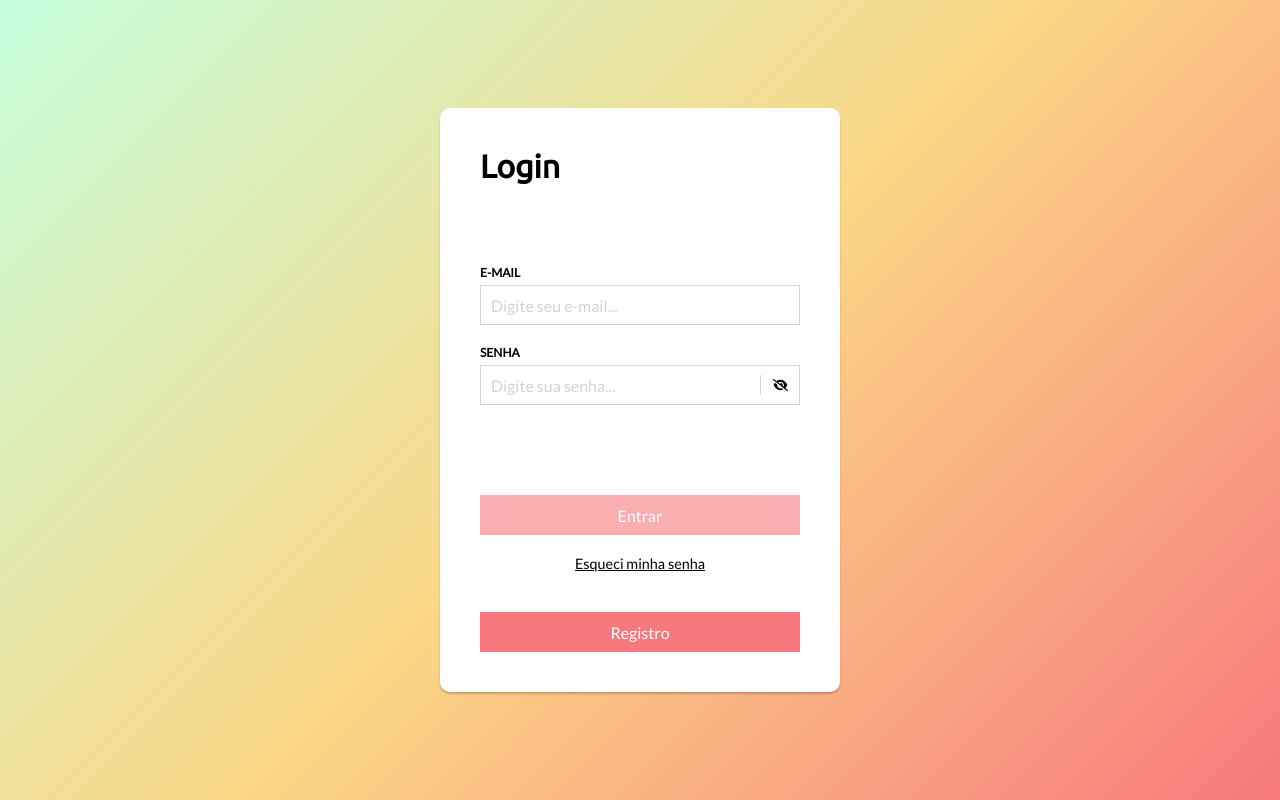
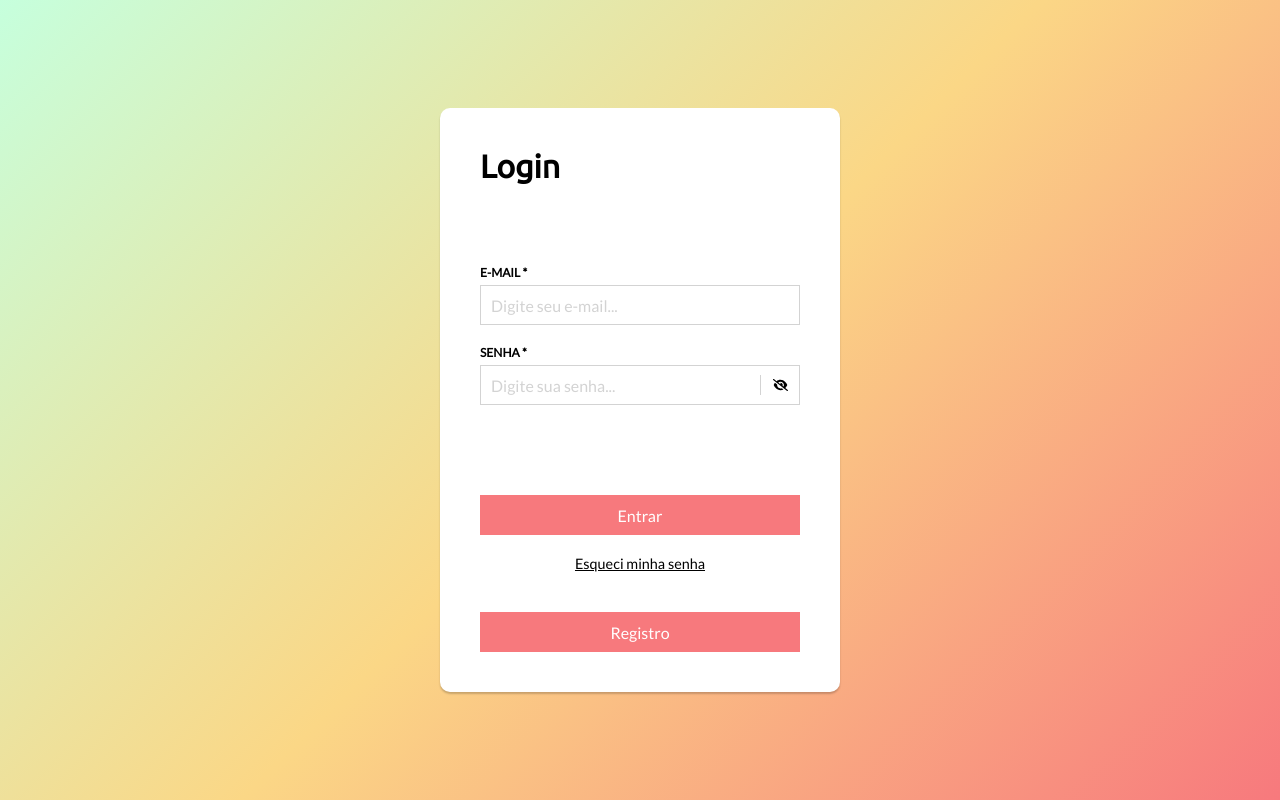
Before and after one commit to fabrica-bayarea/chatbot-front, a React (Vite) app in the folder front/: page /login in a window 1280 px wide. Built offline with nearby package versions, Linux system fonts and the light colour scheme.

Commit message:
front: cria 'useValidation' (custom Hook) e melhora os inputs

```diff
--- a/front/src/api/fakeApi.js
+++ b/front/src/api/fakeApi.js
@@ -27,7 +27,6 @@ const fakeApi = {
       }
 
       delete user.password;
-
       return { status: 200, data: { ...user } };
     });
   },
--- a/front/src/components/InputGroup.jsx
+++ b/front/src/components/InputGroup.jsx
@@ -1,51 +1,26 @@
 import React from 'react';
+import PropTypes from 'prop-types';
 import styled from 'styled-components';
-import PropTypes from 'prop-types';
 
+import { Input } from './styled';
 import PasswordInput from './PasswordInput';
-import { Input } from './styled';
 
 const Label = styled.label`
   display: flex;
   flex-direction: column;
   font-size: 0.75rem;
   font-weight: bold;
+  gap: 5px;
   text-transform: uppercase;
-  gap: 5px;
 `;
 
-function InputGroup({
-  defaultValue,
-  label,
-  name,
-  onChange,
-  placeholder,
-  type = 'text',
-  value,
-}) {
+function InputGroup({ label, name, type = 'text', ...attributes }) {
   // Render functions
   const renderInput = () => {
     if (type === 'password') {
-      return (
-        <PasswordInput
-          name={name}
-          onChange={onChange}
-          placeholder={placeholder}
-          value={value}
-        />
-      );
+      return <PasswordInput name={name} {...attributes} />;
     } else {
-      return (
-        <Input
-          type={type}
-          defaultValue={defaultValue}
-          id={`${name}-input`}
-          name={name}
-          onChange={onChange}
-          placeholder={placeholder}
-          value={value}
-        />
-      );
+      return <Input type={type} id={`${name}-input`} name={name} {...attributes} />;
     }
   };
 
@@ -59,13 +34,10 @@ function InputGroup({
 }
 
 InputGroup.propTypes = {
-  defaultValue: PropTypes.string,
   label: PropTypes.string.isRequired,
   name: PropTypes.string.isRequired,
-  onChange: PropTypes.func,
-  placeholder: PropTypes.string,
   type: PropTypes.string,
-  value: PropTypes.string,
+  attributes: PropTypes.object,
 };
 
 export default InputGroup;
--- a/front/src/components/PasswordInput.jsx
+++ b/front/src/components/PasswordInput.jsx
@@ -1,8 +1,8 @@
 import React, { useState } from 'react';
+import { faEye, faEyeSlash } from '@fortawesome/free-solid-svg-icons';
+import { FontAwesomeIcon } from '@fortawesome/react-fontawesome';
+import PropTypes from 'prop-types';
 import styled from 'styled-components';
-import { FontAwesomeIcon } from '@fortawesome/react-fontawesome';
-import { faEye, faEyeSlash } from '@fortawesome/free-solid-svg-icons';
-import PropTypes from 'prop-types';
 
 import { Button, Input } from './styled';
 
@@ -24,7 +24,7 @@ const Container = styled.div`
   }
 `;
 
-function PasswordInput({ name, onChange, placeholder, value }) {
+function PasswordInput({ name, ...attributes }) {
   const [showPassword, setShowPassword] = useState(false);
 
   return (
@@ -33,9 +33,7 @@ function PasswordInput({ name, onChange, placeholder, value }) {
         type={showPassword ? 'text' : 'password'}
         id={`${name}-input`}
         name={name}
-        onChange={onChange}
-        placeholder={placeholder}
-        value={value}
+        {...attributes}
       />
       <Button type='button' onClick={() => setShowPassword(!showPassword)}>
         <FontAwesomeIcon icon={showPassword ? faEye : faEyeSlash} />
@@ -46,9 +44,7 @@ function PasswordInput({ name, onChange, placeholder, value }) {
 
 PasswordInput.propTypes = {
   name: PropTypes.string.isRequired,
-  onChange: PropTypes.func,
-  placeholder: PropTypes.string,
-  value: PropTypes.string,
+  attributes: PropTypes.object,
 };
 
 export default PasswordInput;
--- /dev/null
+++ b/front/src/hooks/index.js
@@ -0,0 +1,3 @@
+import useValidation from './useValidation';
+
+export { useValidation };
--- /dev/null
+++ b/front/src/hooks/useValidation.js
@@ -0,0 +1,76 @@
+import { useEffect, useState } from 'react';
+
+import { reduceInputs } from '../utils';
+
+const validations = {
+  email({ email }) {
+    const REGEX = /\S+@\S+\.\S+/;
+
+    if (!REGEX.test(email)) {
+      return 'Formato de e-mail inválido.';
+    }
+
+    return true;
+  },
+
+  name({ name }) {
+    if (name.length < 3) {
+      return 'Nome deve conter no mínimo 3 caracteres.';
+    }
+
+    return true;
+  },
+
+  password({ password }) {
+    if (password.length < 6) {
+      return 'Senha deve conter no mínimo 6 caracteres.';
+    }
+
+    return true;
+  },
+
+  confirmation({ password, confirmation }) {
+    if (password !== confirmation) {
+      return 'Confirmação inválida.';
+    }
+
+    return true;
+  },
+};
+
+function runValidations(inputValues) {
+  for (let key in inputValues) {
+    // If the input is not empty, do the validation.
+    // If not valid, it returns false and an error message.
+    if (inputValues[key][0]) {
+      const validation = validations[key](inputValues);
+
+      if (validation !== true) {
+        return [false, validation];
+      }
+    }
+  }
+
+  // All non-empty entries are valid.
+  // If any required input is empty, it will return false.
+  const verification = ([value, isRequired]) => isRequired === 'required' && !value;
+
+  if (Object.values(inputValues).some(verification)) {
+    return [false, ''];
+  }
+
+  return [true, ''];
+}
+
+function useValidation(inputs) {
+  const [validation, setValidation] = useState([false, '']);
+
+  useEffect(() => {
+    const inputValues = reduceInputs(inputs);
+    setValidation(runValidations(inputValues));
+  }, [inputs]);
+
+  return validation;
+}
+
+export default useValidation;
--- a/front/src/pages/Home.jsx
+++ b/front/src/pages/Home.jsx
@@ -1,8 +1,8 @@
 import React, { useContext, useEffect } from 'react';
 import { useNavigate } from 'react-router-dom';
 
+import { Chat } from '../components';
 import MainContext from '../context/MainContext';
-import { Chat } from '../components';
 
 function Home() {
   const { user } = useContext(MainContext);
--- a/front/src/pages/Login.jsx
+++ b/front/src/pages/Login.jsx
@@ -1,13 +1,15 @@
 import React, { useContext, useEffect, useState } from 'react';
+import { faTriangleExclamation } from '@fortawesome/free-solid-svg-icons';
+import { FontAwesomeIcon } from '@fortawesome/react-fontawesome';
 import { useNavigate } from 'react-router-dom';
+import BeatLoader from 'react-spinners/BeatLoader';
 import styled from 'styled-components';
-import { FontAwesomeIcon } from '@fortawesome/react-fontawesome';
-import { faTriangleExclamation } from '@fortawesome/free-solid-svg-icons';
-import BeatLoader from 'react-spinners/BeatLoader';
 
-import MainContext from '../context/MainContext';
 import { InputGroup } from '../components';
 import { MainButton } from '../components/styled';
+import { MainContext } from '../context';
+import { useValidation } from '../hooks';
+import { reduceInputs } from '../utils';
 
 const LoginForm = styled.form`
   display: flex;
@@ -37,22 +39,30 @@ const LoginForm = styled.form`
   }
 `;
 
+const initialInputs = {
+  email: ['', 'required'],
+  password: ['', 'required'],
+};
+
 function Login() {
   const { isLoading, login } = useContext(MainContext);
-  const [inputValues, setInputValues] = useState({ email: '', password: '' });
-  const [isValid, setIsValid] = useState(false);
+  const [inputs, setInputs] = useState(initialInputs);
   const [statusMessage, setStatusMessage] = useState('');
   const navigate = useNavigate();
+  const [isValid, validationMessage] = useValidation(inputs);
 
   // Input handler
   const handleChange = ({ target: { name, value } }) => {
-    setInputValues({ ...inputValues, [name]: value });
+    const newValues = { ...inputs };
+    newValues[name][0] = value;
+    setInputs(newValues);
   };
 
-  // Execute the login
+  // Log in
   const handleSubmit = async (event) => {
     event.preventDefault();
-    const [success, data] = await login({ ...inputValues });
+    const body = reduceInputs(inputs);
+    const [success, data] = await login(body);
 
     if (success) {
       navigate('/');
@@ -61,17 +71,9 @@ function Login() {
     }
   };
 
-  // Field validations
   useEffect(() => {
-    const REGEX = /\S+@\S+\.\S+/;
-    const { email, password } = inputValues;
-
-    if (REGEX.test(email) && password.length > 5) {
-      setIsValid(true);
-    } else {
-      setIsValid(false);
-    }
-  }, [inputValues]);
+    setStatusMessage(validationMessage);
+  }, [validationMessage]);
 
   return (
     <main>
@@ -80,14 +82,14 @@ function Login() {
           <h2>Login</h2>
           <InputGroup
             type='email'
-            label='E-mail'
+            label='E-mail *'
             name='email'
             onChange={handleChange}
             placeholder='Digite seu e-mail...'
           />
           <InputGroup
             type='password'
-            label='Senha'
+            label='Senha *'
             name='password'
             onChange={handleChange}
             placeholder='Digite sua senha...'
@@ -104,7 +106,9 @@ function Login() {
             {isLoading ? <BeatLoader size={8} /> : 'Entrar'}
           </MainButton>
           <a href=''>Esqueci minha senha</a>
-          <MainButton type='submit'>Registro</MainButton>
+          <MainButton type='button' onClick={() => navigate('/registro')}>
+            Registro
+          </MainButton>
         </LoginForm>
       </section>
     </main>
--- a/front/src/utils/index.js
+++ b/front/src/utils/index.js
@@ -1,3 +1,4 @@
+import reduceInputs from './reduceInputs';
 import statusCodes from './statusCodes';
 
-export { statusCodes };
+export { reduceInputs, statusCodes };
--- /dev/null
+++ b/front/src/utils/reduceInputs.js
@@ -0,0 +1,12 @@
+// Receives an object with a predefined structure and returns another
+// object in the format key: value
+
+function reduceInputs(inputs) {
+  const keys = Object.keys(inputs);
+  return keys.reduce((inputValues, key) => {
+    inputValues[key] = inputs[key][0];
+    return inputValues;
+  }, {});
+}
+
+export default reduceInputs;
```
